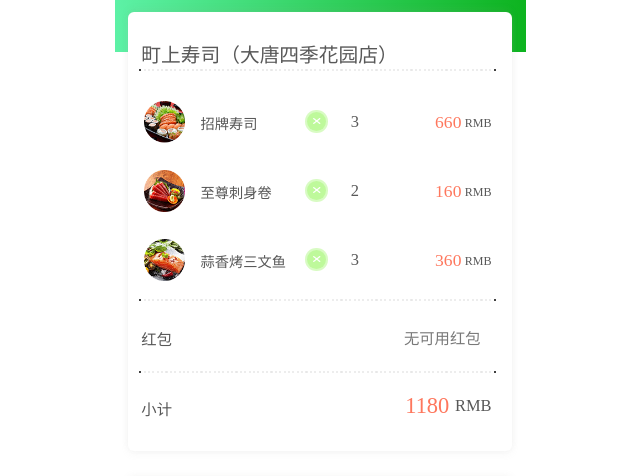
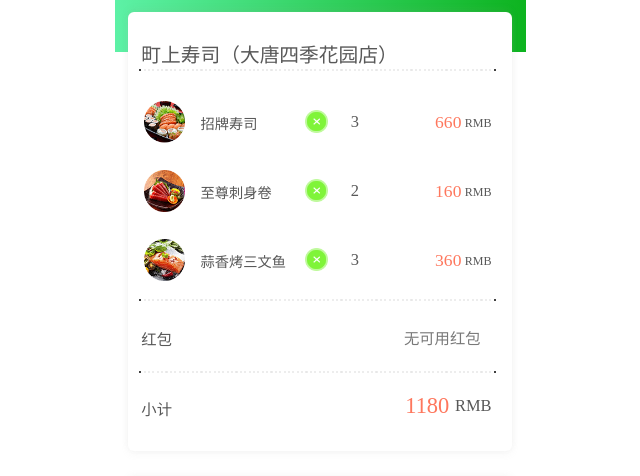
Before and after one commit to weilanisrio/take-out1, a plain HTML site: page Booking.html in a window 1280 px wide. Shown: the part 303-779 px from the top of the page, without its empty margins (320-960 px from the left). Drawn offline with Linux system fonts and the light colour scheme; a web font is replaced by a local one.

Commit message:
takeout1

```diff
--- a/Booking.html
+++ b/Booking.html
@@ -217,11 +217,13 @@
                 <li class="dingdan1">
                     <img src="./images/Booking/图层560.png" alt="">
                     <p class="p1">招牌寿司</p>
-                    <div class="middleRight">
+
+                   <!-- <div class="middleRight">
                         <div class="middleRight1">
                             <img src="./images/Booking/圆角矩形8拷贝.png" alt="">
                         </div>
-                    </div>
+                    </div>-->
+                    <img src="./images/Booking/cheng.png" alt="" class="middleRight2">
                     <p class="p2">3</p>
                     <p class="p3">660</p>
                     <p class="p4">RMB</p>
@@ -229,11 +231,13 @@
                 <li class="dingdan1">
                     <img src="./images/Booking/图层561.png" alt="">
                     <p class="p1">至尊刺身卷</p>
-                    <div class="middleRight">
+
+                   <!-- <div class="middleRight">
                         <div class="middleRight1">
                             <img src="./images/Booking/圆角矩形8拷贝.png" alt="">
                         </div>
-                    </div>
+                    </div>-->
+                    <img src="./images/Booking/cheng.png" alt="" class="middleRight2">
                     <p class="p2">2</p>
                     <p class="p3">160</p>
                     <p class="p4">RMB</p>
@@ -241,11 +245,13 @@
                 <li class="dingdan1">
                     <img src="./images/Booking/图层562.png" alt="">
                     <p class="p1">蒜香烤三文鱼</p>
-                    <div class="middleRight">
+
+                    <!--<div class="middleRight">
                         <div class="middleRight1">
                             <img src="./images/Booking/圆角矩形8拷贝.png" alt="">
                         </div>
-                    </div>
+                    </div>-->
+                    <img src="./images/Booking/cheng.png" alt="" class="middleRight2">
                     <p class="p2">3</p>
                     <p class="p3">360</p>
                     <p class="p4">RMB</p>
--- a/CSS/Booking.css
+++ b/CSS/Booking.css
@@ -322,19 +322,19 @@
     top:0.21rem;
     left:1.04rem;
 }
-.dingdan1 .middleRight
+.dingdan1 .middleRight2
 {
     width: 0.41rem;
     height: 0.41rem;
-    background:rgba(127,244,57,0.6);
-    opacity: 0.5;
-    border-radius: 50%;
+   /* background:rgba(127,244,57,0.6);*/
+   /* opacity: 0.5;*/
+   /* border-radius: 50%;*/
     position: absolute;
     right:3.05rem;
     top:0.17rem;
-    display: flex;
+   /* display: flex;
     justify-content: center;
-    align-items: center;
+    align-items: center;*/
 }
 
 .middleRight .middleRight1
--- a/CSS/Pay Success.css
+++ b/CSS/Pay Success.css
@@ -54,6 +54,7 @@
     position: absolute;
     top:0.9rem;
     left:0.57rem;
+    margin:0 auto;
 }
 .PayMiddle1 .p1
 {
```
Also changed, not shown: images/Booking/cheng.png (added).
